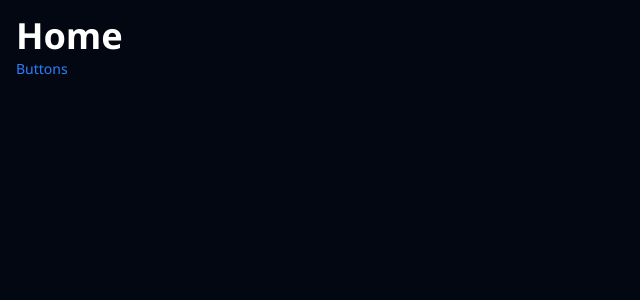
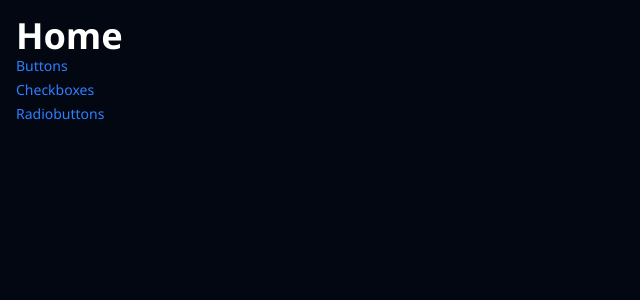
Before and after one commit to awusuwah/markomaric.me, a Nuxt app: page / in a window 1280 px wide. Shown: the top 300 px of the page, without its empty margins (0-640 px from the left). Built offline with nearby package versions, Linux system fonts and the light colour scheme.

Commit message:
Added the new components to the index page so they can easily be accessed.

```diff
--- a/app/pages/index.vue
+++ b/app/pages/index.vue
@@ -1,7 +1,17 @@
+<script setup lang="ts">
+const components = [
+  { name: "Buttons", path: "/components/buttons" },
+  { name: "Checkboxes", path: "/components/checkboxes" },
+  { name: "Radiobuttons", path: "/components/radiobuttons" },
+];
+</script>
+
 <template>
   <div>
     <h1>Home</h1>
 
-    <NuxtLink to="/components/buttons" class="text-sm text-blue-500 hover:text-blue-600 hover:underline">Buttons</NuxtLink>
+    <section class="flex flex-col gap-y-1">
+      <NuxtLink v-for="component in components" :to="component.path" class="text-sm text-blue-500 hover:text-blue-600 hover:underline">{{ component.name }}</NuxtLink>
+    </section>
   </div>
 </template>
```
